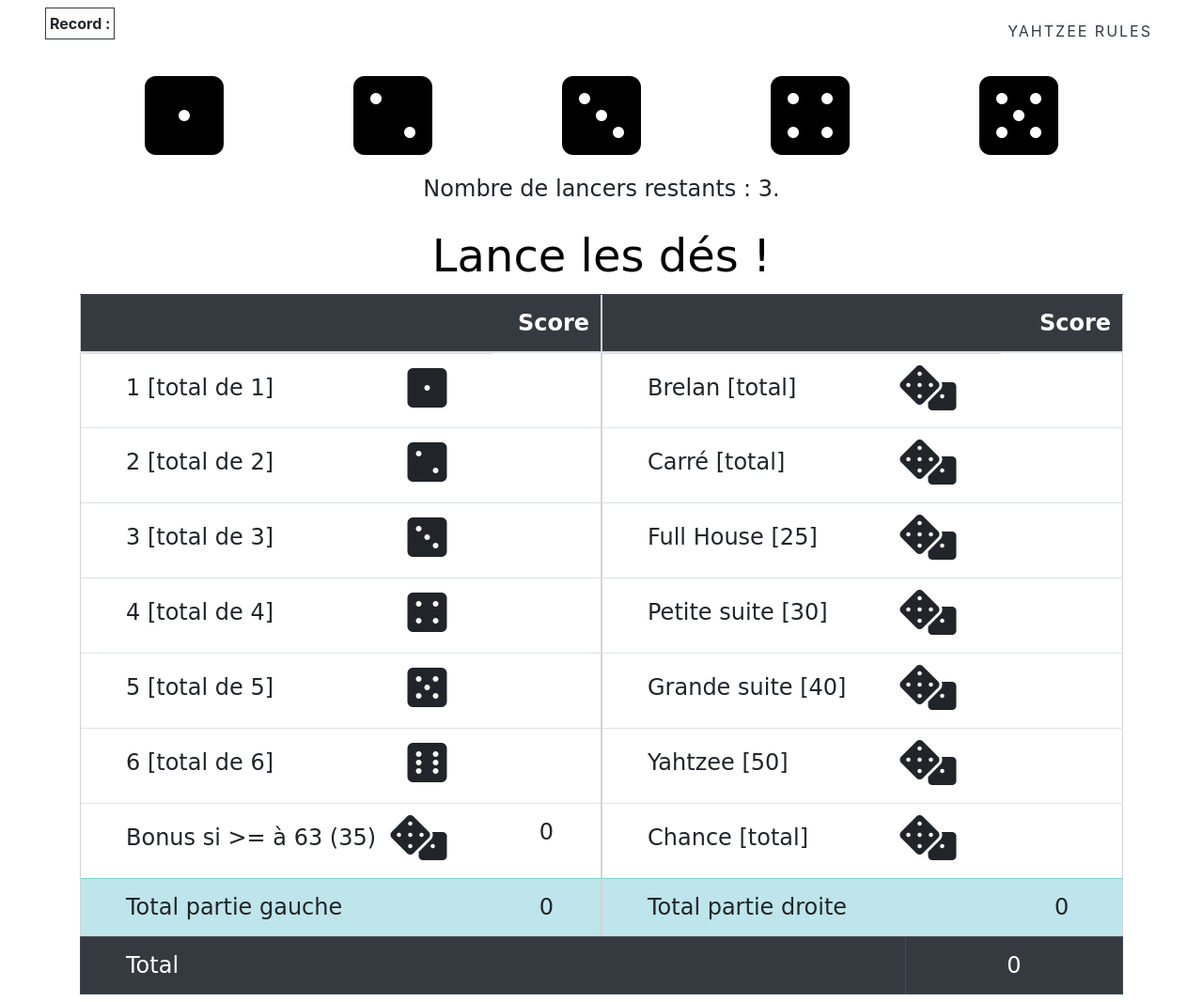
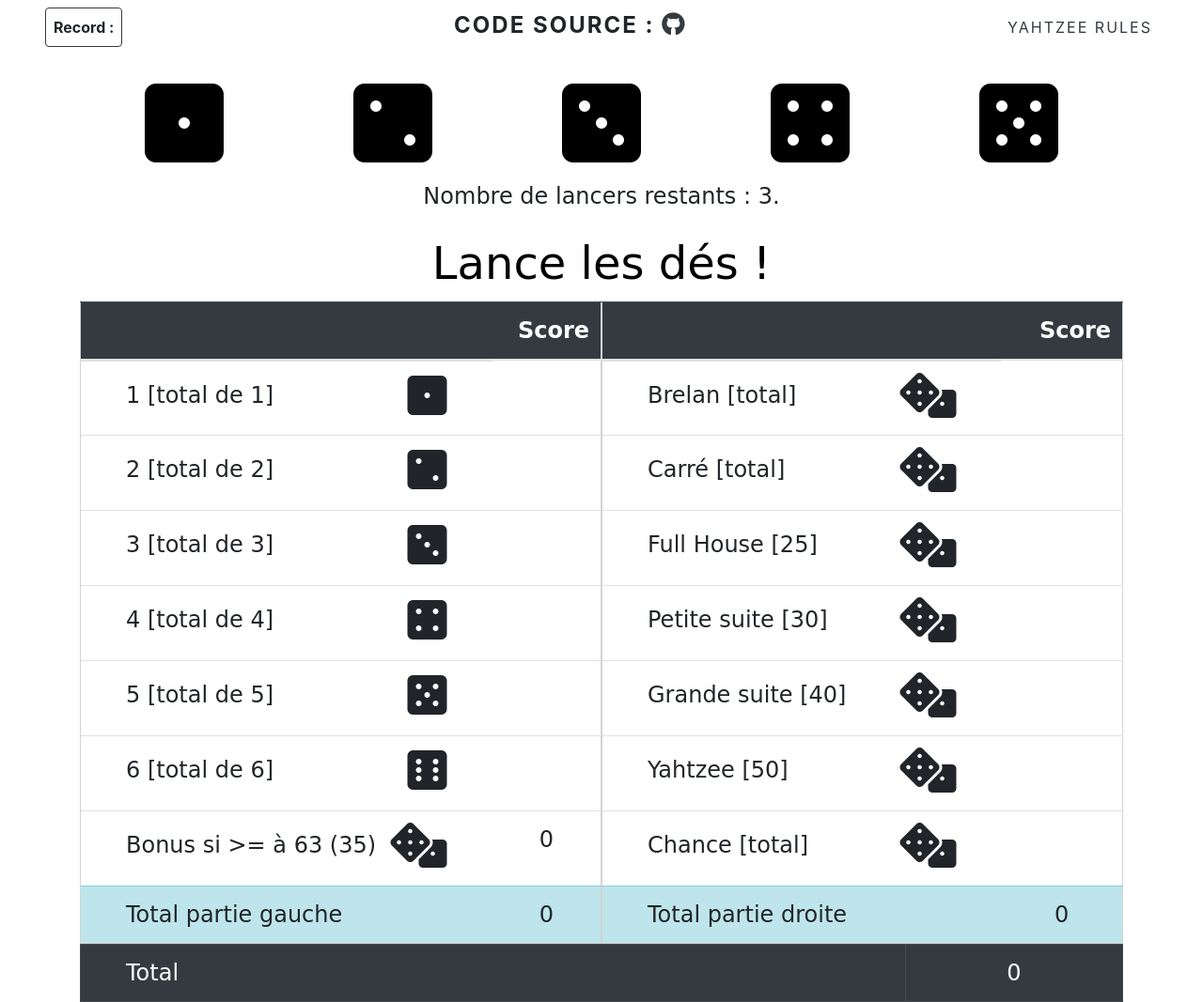
Before and after one commit to PrescilliaDSD/Yahtzee-Game-PrescilliaDSD, a plain HTML site: page index.html in a window 1280 px wide. Shown: the whole page at 94% size. Drawn offline with nearby package versions, Linux system fonts and the light colour scheme; a web font is replaced by a local one.

Commit message:
add github link

```diff
--- a/css/style.css
+++ b/css/style.css
@@ -3,7 +3,11 @@
     font-size: 1.5em;
 }
 
-a, .yahtzee-title {
+.github {
+    font-size: 1.5em;
+}
+
+a, .yahtzee-title, .github {
     text-transform : uppercase;
     letter-spacing: 2px;
 }
--- a/index.html
+++ b/index.html
@@ -13,8 +13,9 @@
     <title>Yahtzee</title>
 </head>
 <body>
-    <header class="d-flex font-weight-bold pt-2 justify-content-between mx-5">
-        <p class="border border-dark p-1 mr-3">Record : <span class="record">0</span></p>
+    <header class="d-flex font-weight-bold pt-2 justify-content-between align-items-baseline mx-5">
+        <p class="border border-dark rounded p-2 mr-3">Record : <span class="record">0</span></p>
+        <p class="github">code source : <a href="https://github.com/PrescilliaDSD/Yahtzee-Game-PrescilliaDSD/tree/yahtzee-3.0" class="bg-transparent border-0 text-dark"><i class="fab fa-github"></i></a></p>
         <button class="bg-transparent border-0 text-dark yahtzee-title">Yahtzee Rules</button>
     </header>
 
```
